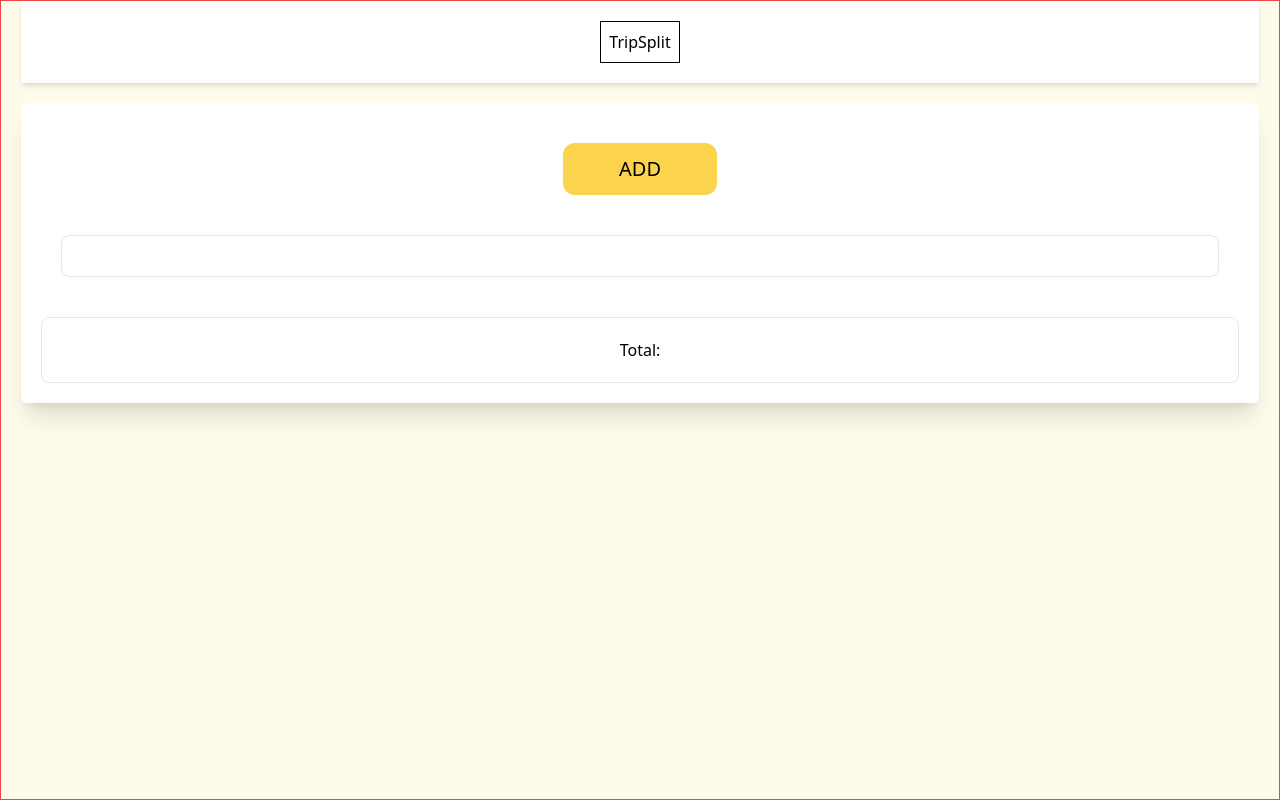
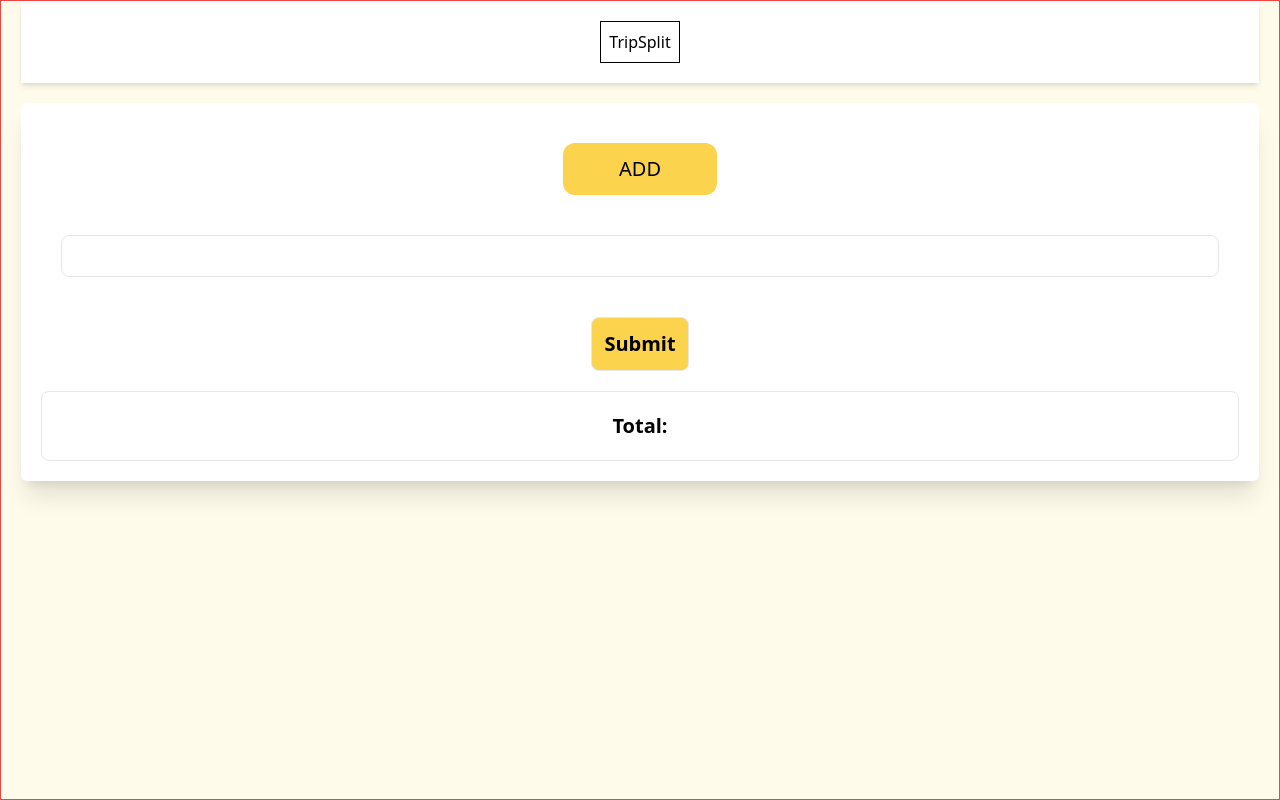
Before and after one commit to noname1112392/TripSplit, a website: page src/index.html in a window 1280 px wide. Drawn offline with Linux system fonts and the light colour scheme.

Commit message:
Add submit-btn in html and create variable for it in js

```diff
--- a/src/index.html
+++ b/src/index.html
@@ -56,8 +56,11 @@
             <!-- Output Container -->
             <div id="output-container" class="m-10 rounded-lg p-5 border border-gray-200 space-y-5">
             </div>
+            <div class="flex justify-center">
+                <button id="submit-btn" class="border border-gray-200 p-3 rounded-lg bg-amber-300 text-xl font-semibold hover:text-white active:bg-amber-500">Submit</button>
+            </div>
             <div class="m-5 rounded-lg p-5 border border-gray-200 flex justify-center">
-                <h1>Total:</h1>
+                <h1 class="text-xl font-semibold">Total:</h1>
                 <h1 id="total-display" class=""></h1>
             </div>
         </div>
--- a/src/script.js
+++ b/src/script.js
@@ -7,6 +7,7 @@ const nameInput = document.getElementById('name-input');
 const moneyInput = document.getElementById('money-input');
 const outputContainer = document.getElementById('output-container');
 const totalDisplay = document.getElementsByName('total-display');
+const submitBtn = document.getElementById('submit-btn');
 
 //An array to store entity's objects
 const entityStorage = [];
```
Also changed, not shown: public/styles.css.
